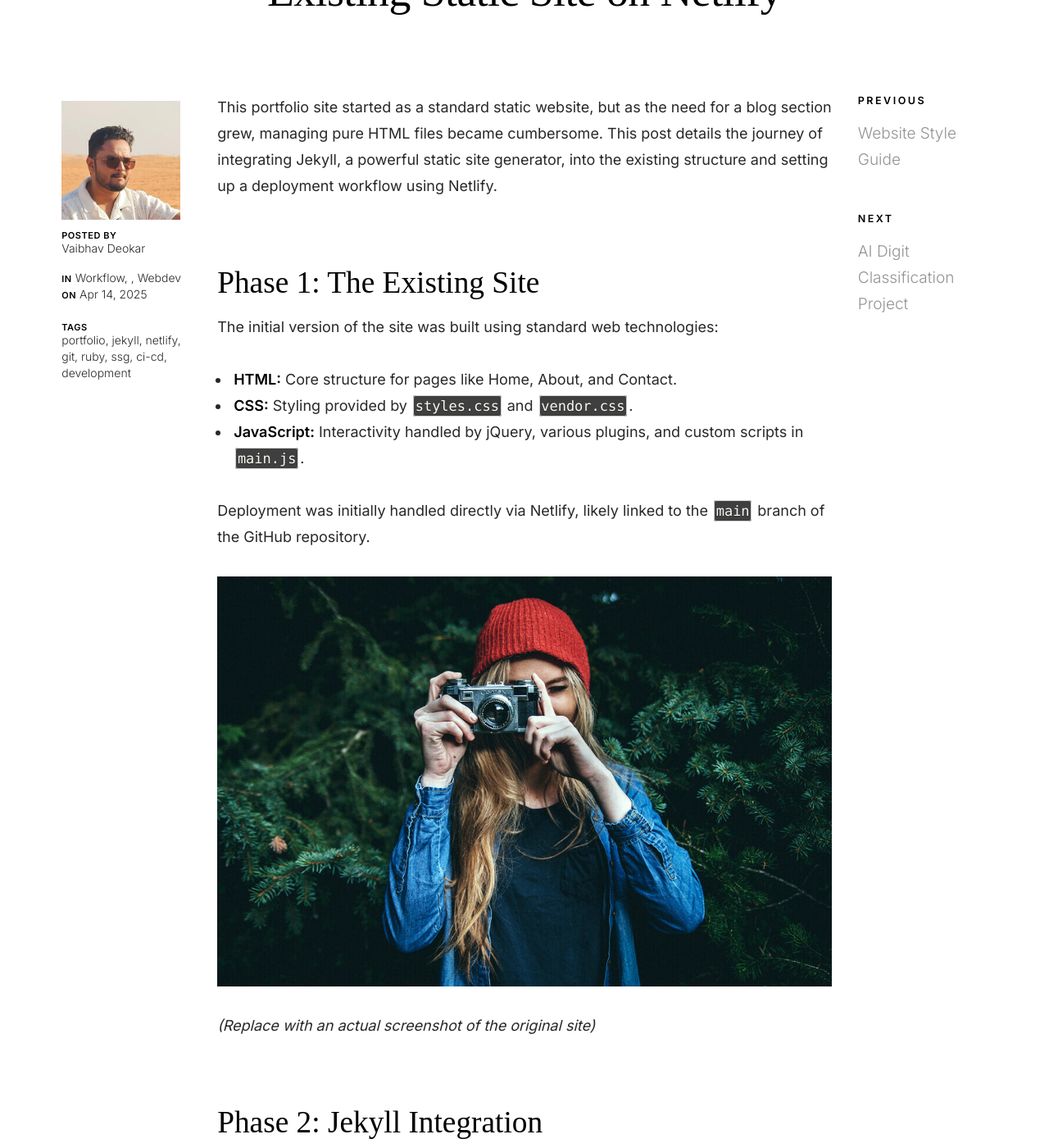
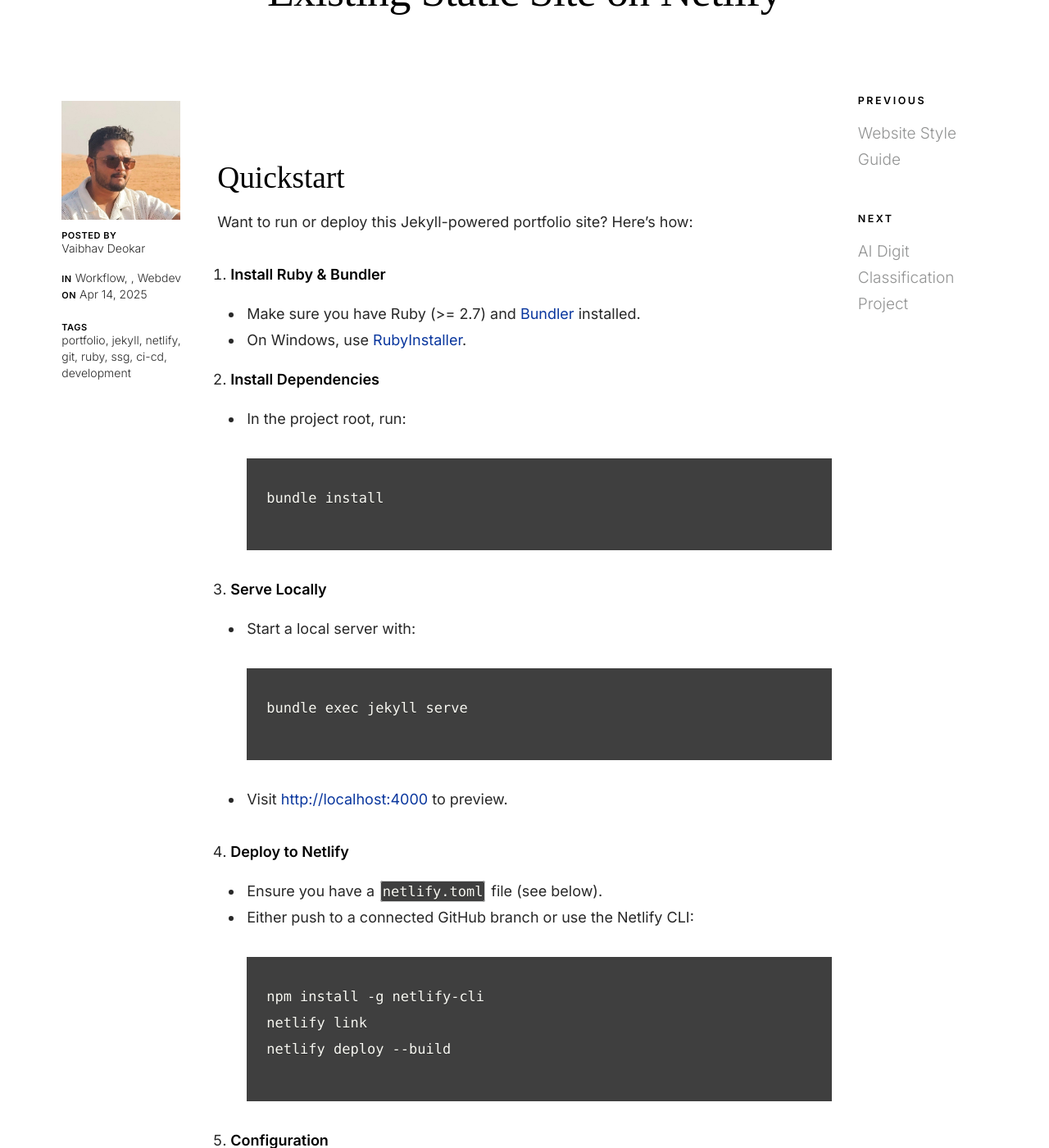
Before and after one commit to dev-ai-kar/vaibhavdeokar-portfolio, a Jekyll site: the page built from _posts/2025-04-14-portfolio-development-process.md, in a window 1280 px wide and 1400 px high, scrolled down 613 px. Shown: the whole window at 82% size. Built offline with Jekyll 4.4.1, drawn with Linux system fonts in a browser that asks for light colours; some web fonts are replaced; some of the changed text lies outside the part shown.

Commit message:
docs: update README and add quickstart guide for Jekyll portfolio setup

````diff
--- a/_posts/2025-04-14-portfolio-development-process.md
+++ b/_posts/2025-04-14-portfolio-development-process.md
@@ -8,15 +8,55 @@ tags: [portfolio, jekyll, netlify, git, ruby, ssg, ci-cd, development] # Moved D
 image: /images/sample-image.jpg # Placeholder image - update later
 ---
 
+## Quickstart
+
+Want to run or deploy this Jekyll-powered portfolio site? Here’s how:
+
+1. **Install Ruby & Bundler**
+   - Make sure you have Ruby (>= 2.7) and [Bundler](https://bundler.io/) installed.
+   - On Windows, use [RubyInstaller](https://rubyinstaller.org/downloads/).
+
+2. **Install Dependencies**
+   - In the project root, run:
+
+     ```sh
+     bundle install
+     ```
+
+3. **Serve Locally**
+   - Start a local server with:
+
+     ```sh
+     bundle exec jekyll serve
+     ```
+
+   - Visit [http://localhost:4000](http://localhost:4000) to preview.
+
+4. **Deploy to Netlify**
+   - Ensure you have a `netlify.toml` file (see below).
+   - Either push to a connected GitHub branch or use the Netlify CLI:
+
+     ```sh
+     npm install -g netlify-cli
+     netlify link
+     netlify deploy --build
+     ```
+
+5. **Configuration**
+   - Site-wide settings are in `_config.yml`.
+   - Blog posts go in `_posts/` as Markdown files.
+
+---
+
 This portfolio site started as a standard static website, but as the need for a blog section grew, managing pure HTML files became cumbersome. This post details the journey of integrating Jekyll, a powerful static site generator, into the existing structure and setting up a deployment workflow using Netlify.
 
 ## Phase 1: The Existing Site
 
 The initial version of the site was built using standard web technologies:
 
-*   **HTML:** Core structure for pages like Home, About, and Contact.
-*   **CSS:** Styling provided by `styles.css` and `vendor.css`.
-*   **JavaScript:** Interactivity handled by jQuery, various plugins, and custom scripts in `main.js`.
+- **HTML:** Core structure for pages like Home, About, and Contact.
+- **CSS:** Styling provided by `styles.css` and `vendor.css`.
+- **JavaScript:** Interactivity handled by jQuery, various plugins, and custom scripts in `main.js`.
 
 Deployment was initially handled directly via Netlify, likely linked to the `main` branch of the GitHub repository.
 
@@ -28,12 +68,14 @@ Deployment was initially handled directly via Netlify, likely linked to the `mai
 To simplify blog post creation and management, Jekyll was chosen. Here's how it was integrated:
 
 ### Prerequisites
+
 Jekyll is built on Ruby. The first step was ensuring Ruby and the RubyGems package manager were installed. On Windows, this was easily done using [RubyInstaller](https://rubyinstaller.org/downloads/), making sure to select the "Ruby+Devkit" version and adding Ruby to the system PATH. We also needed Bundler, a Ruby dependency manager, installed via `gem install bundler`.
 
 ### Setting Up Jekyll
+
 Instead of creating a new site from scratch, Jekyll was initialized within the existing project:
 
-1.  **`Gemfile`:** A `Gemfile` was created in the project root to list Jekyll and any necessary plugins (like `jekyll-feed` for RSS).
+1. **`Gemfile`:** A `Gemfile` was created in the project root to list Jekyll and any necessary plugins (like `jekyll-feed` for RSS).
 
     ```ruby
     # Gemfile
@@ -43,19 +85,21 @@ Instead of creating a new site from scratch, Jekyll was initialized within the e
     gem "bundler"
     gem "jekyll-feed", "~> 0.12"
     ```
-2.  **Install Dependencies:** Running `bundle install` read the `Gemfile` and installed Jekyll and its dependencies locally.
-3.  **`_config.yml`:** The main Jekyll configuration file was created to define site-wide variables (like `title`, `email`, `url`, `baseurl`), build settings (e.g., `markdown: kramdown`), plugins to activate, and files/directories to exclude or keep during the build process.
+
+2. **Install Dependencies:** Running `bundle install` read the `Gemfile` and installed Jekyll and its dependencies locally.
+3. **`_config.yml`:** The main Jekyll configuration file was created to define site-wide variables (like `title`, `email`, `url`, `baseurl`), build settings (e.g., `markdown: kramdown`), plugins to activate, and files/directories to exclude or keep during the build process.
 
 ### Restructuring for Jekyll
+
 The core concept of Jekyll involves using layouts and includes for reusable code:
 
-1.  **Layouts (`_layouts/`):**
-    *   `default.html`: Created as the base template containing the `<html>`, `<head>`, `<body>`, header, and footer structure. It uses `{% raw %}{% include %}{% endraw %}` tags for common elements and `{% raw %}{{ content }}{% endraw %}` as a placeholder for page-specific content.
-    *   `post.html`: Created specifically for blog posts, inheriting from `default.html` and adding post-specific elements like title, metadata (author, date, categories, tags), and the main post content (`{% raw %}{{ content }}{% endraw %}`).
-2.  **Includes (`_includes/`):** Common HTML sections like the site header (`header.html`), footer (`footer.html`), and head content (`head.html`) were extracted from the original HTML files and placed here. These are pulled into layouts using `{% raw %}{% include head.html %}{% endraw %}`.
-3.  **Updating Pages:** The existing `index.html`, `about.html`, and `contact.html` were modified by:
-    *   Adding YAML Front Matter at the top (lines between `---`) to specify the layout (`layout: default`) and page-specific metadata (like `title`, `description`).
-    *   Removing the original `<head>`, `<header>`, and `<footer>` sections, as they are now handled by the layout.
+1. **Layouts (`_layouts/`):**
+    - `default.html`: Created as the base template containing the `<html>`, `<head>`, `<body>`, header, and footer structure. It uses `{% raw %}{% include %}{% endraw %}` tags for common elements and `{% raw %}{{ content }}{% endraw %}` as a placeholder for page-specific content.
+    - `post.html`: Created specifically for blog posts, inheriting from `default.html` and adding post-specific elements like title, metadata (author, date, categories, tags), and the main post content (`{% raw %}{{ content }}{% endraw %}`).
+2. **Includes (`_includes/`):** Common HTML sections like the site header (`header.html`), footer (`footer.html`), and head content (`head.html`) were extracted from the original HTML files and placed here. These are pulled into layouts using `{% raw %}{% include head.html %}{% endraw %}`.
+3. **Updating Pages:** The existing `index.html`, `about.html`, and `contact.html` were modified by:
+    - Adding YAML Front Matter at the top (lines between `---`) to specify the layout (`layout: default`) and page-specific metadata (like `title`, `description`).
+    - Removing the original `<head>`, `<header>`, and `<footer>` sections, as they are now handled by the layout.
 
     ```html
     ---
@@ -71,14 +115,17 @@ The core concept of Jekyll involves using layouts and includes for reusable code
     ```
 
 ### Creating Blog Content
-1.  **`_posts/` Directory:** This is where all blog posts reside.
-2.  **Markdown Conversion:** The content from the original static blog page (`single-standard.html`) was moved into a new Markdown file, named following the required `YYYY-MM-DD-title.md` format (e.g., `2025-04-14-standard-format-post.md`).
-3.  **Post Front Matter:** Essential metadata was added to the top of the post file, including `layout: post`, `title`, `date`, `author`, `categories`, and `tags`.
+
+1. **`_posts/` Directory:** This is where all blog posts reside.
+2. **Markdown Conversion:** The content from the original static blog page (`single-standard.html`) was moved into a new Markdown file, named following the required `YYYY-MM-DD-title.md` format (e.g., `2025-04-14-standard-format-post.md`).
+3. **Post Front Matter:** Essential metadata was added to the top of the post file, including `layout: post`, `title`, `date`, `author`, `categories`, and `tags`.
 
 ### Handling Assets
+
 The existing `css/`, `js/`, and `images/` directories were kept. Jekyll was configured in `_config.yml` to copy these directly into the final build output using the `keep_files` directive. Paths in layouts and includes were updated to use `{% raw %}{{ site.baseurl }}{% endraw %}` (e.g., `<link rel="stylesheet" href="{% raw %}{{ site.baseurl }}{% endraw %}/css/styles.css">`) to ensure they work correctly regardless of where the site is deployed.
 
 ### Local Testing
+
 Throughout the process, `bundle exec jekyll serve` was used. This command builds the site locally into a `_site` directory and starts a development server (usually at `http://localhost:4000`), allowing for immediate previewing of changes.
 
 ![Placeholder: Jekyll Serve Output]({{ site.baseurl }}/images/sample-1050.jpg)
@@ -88,10 +135,10 @@ Throughout the process, `bundle exec jekyll serve` was used. This command builds
 
 To safely manage the Jekyll integration without affecting the live site, a Git branch and Netlify's deployment features were used:
 
-1.  **Git Branching:** A new branch, `jekyll-integration`, was created from the `main` branch. All Jekyll-related development occurred on this branch (`git checkout -b jekyll-integration`).
-2.  **Committing Changes:** All new files (`Gemfile`, `_config.yml`, `netlify.toml`, `_layouts/`, `_includes/`, `_posts/`, `.gitignore`) and modified files (`index.html`, `about.html`, `contact.html`, `css/styles.css`) were committed to this branch (`git add .`, `git commit -m "..."`).
-3.  **Pushing to GitHub:** The `jekyll-integration` branch was pushed to the remote GitHub repository (`git push -u origin jekyll-integration`).
-4.  **Netlify Configuration (`netlify.toml`):** A configuration file was added to tell Netlify how to build the Jekyll site:
+1. **Git Branching:** A new branch, `jekyll-integration`, was created from the `main` branch. All Jekyll-related development occurred on this branch (`git checkout -b jekyll-integration`).
+2. **Committing Changes:** All new files (`Gemfile`, `_config.yml`, `netlify.toml`, `_layouts/`, `_includes/`, `_posts/`, `.gitignore`) and modified files (`index.html`, `about.html`, `contact.html`, `css/styles.css`) were committed to this branch (`git add .`, `git commit -m "..."`).
+3. **Pushing to GitHub:** The `jekyll-integration` branch was pushed to the remote GitHub repository (`git push -u origin jekyll-integration`).
+4. **Netlify Configuration (`netlify.toml`):** A configuration file was added to tell Netlify how to build the Jekyll site:
 
     ```toml
     # netlify.toml
@@ -102,25 +149,26 @@ To safely manage the Jekyll integration without affecting the live site, a Git b
     [build.environment]
       RUBY_VERSION = "3.4.2" # Ensure correct Ruby version
     ```
-5.  **Netlify CLI for Preview:**
-    *   The Netlify CLI was installed (`npm install -g netlify-cli`).
-    *   The local project was linked to the Netlify site (`netlify link`).
-    *   A draft preview was deployed using `netlify deploy --build`. This builds the site locally based on `netlify.toml` and uploads the `_site` folder, generating a unique preview URL (e.g., `https://<deploy-hash>--vaibhavdeokar.netlify.app`).
-6.  **Automatic Branch Deploys (Alternative):** Configuring Netlify via its UI to watch the `jekyll-integration` branch allows for automatic rebuilds and updates to a branch-specific URL (e.g., `https://jekyll-integration--vaibhavdeokar.netlify.app`) on every push to that branch on GitHub.
+
+5. **Netlify CLI for Preview:**
+    - The Netlify CLI was installed (`npm install -g netlify-cli`).
+    - The local project was linked to the Netlify site (`netlify link`).
+    - A draft preview was deployed using `netlify deploy --build`. This builds the site locally based on `netlify.toml` and uploads the `_site` folder, generating a unique preview URL (e.g., `https://<deploy-hash>--vaibhavdeokar.netlify.app`).
+6. **Automatic Branch Deploys (Alternative):** Configuring Netlify via its UI to watch the `jekyll-integration` branch allows for automatic rebuilds and updates to a branch-specific URL (e.g., `https://jekyll-integration--vaibhavdeokar.netlify.app`) on every push to that branch on GitHub.
 
 ![Placeholder: Netlify Settings]({{ site.baseurl }}/images/sample-1050.jpg)
 *(Replace with a screenshot of Netlify branch deploy settings or build settings)*
 
 ## Key Technologies Used
 
-*   **HTML, CSS, JavaScript:** The site's foundational structure, styling, and client-side interactivity.
-*   **Ruby:** The programming language Jekyll is built with.
-*   **Jekyll:** The static site generator used for templating and blog management.
-*   **Bundler:** Manages Ruby gem dependencies (like Jekyll).
-*   **Markdown:** Simple syntax used for writing blog posts.
-*   **Git & GitHub:** Version control system and remote repository hosting.
-*   **Netlify:** Platform for hosting the static site and handling continuous deployment.
-*   **Netlify CLI:** Command-line tool for interacting with Netlify services.
+- **HTML, CSS, JavaScript:** The site's foundational structure, styling, and client-side interactivity.
+- **Ruby:** The programming language Jekyll is built with.
+- **Jekyll:** The static site generator used for templating and blog management.
+- **Bundler:** Manages Ruby gem dependencies (like Jekyll).
+- **Markdown:** Simple syntax used for writing blog posts.
+- **Git & GitHub:** Version control system and remote repository hosting.
+- **Netlify:** Platform for hosting the static site and handling continuous deployment.
+- **Netlify CLI:** Command-line tool for interacting with Netlify services.
 
 ## Conclusion
 
````
Also changed, not shown: README.md.
